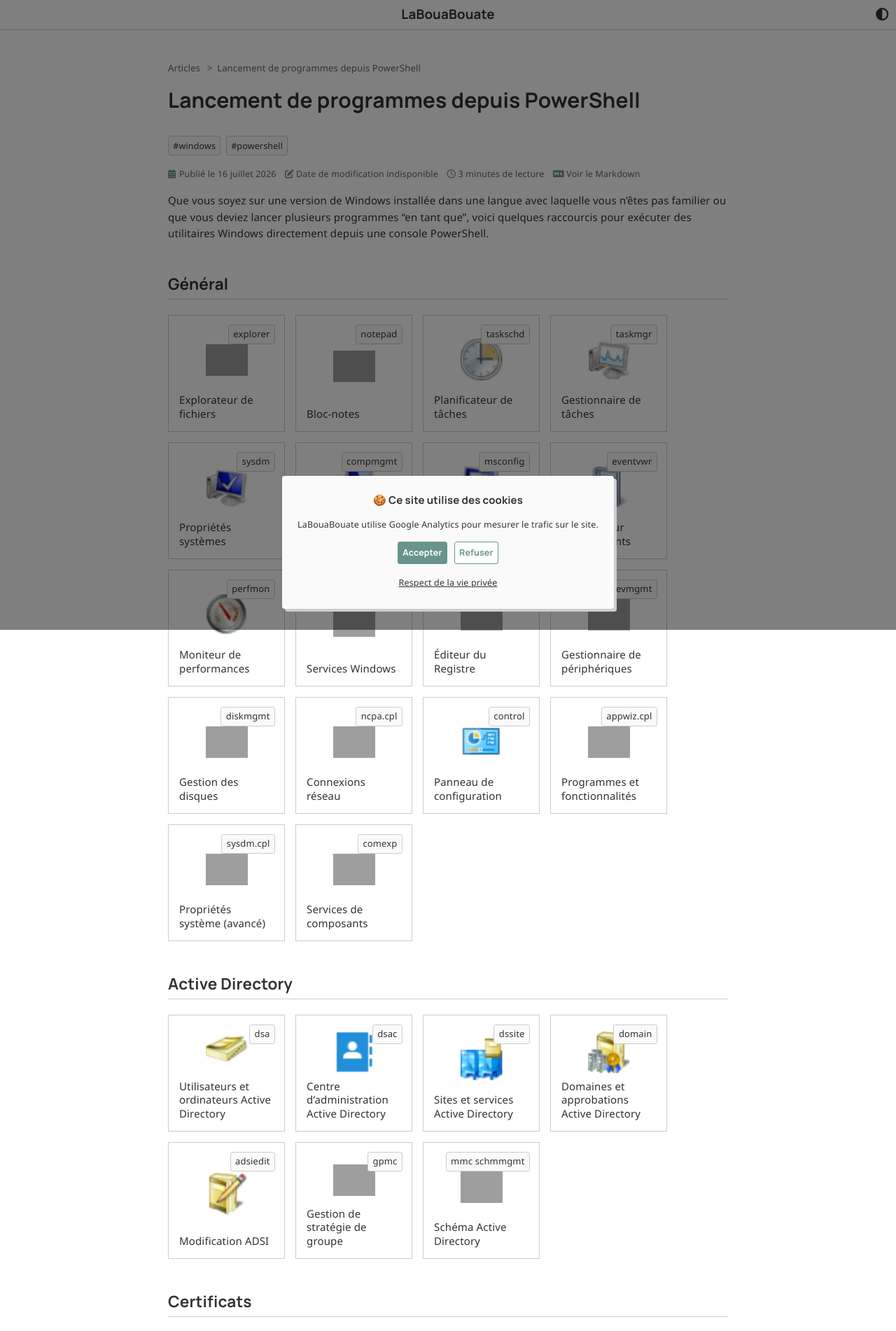
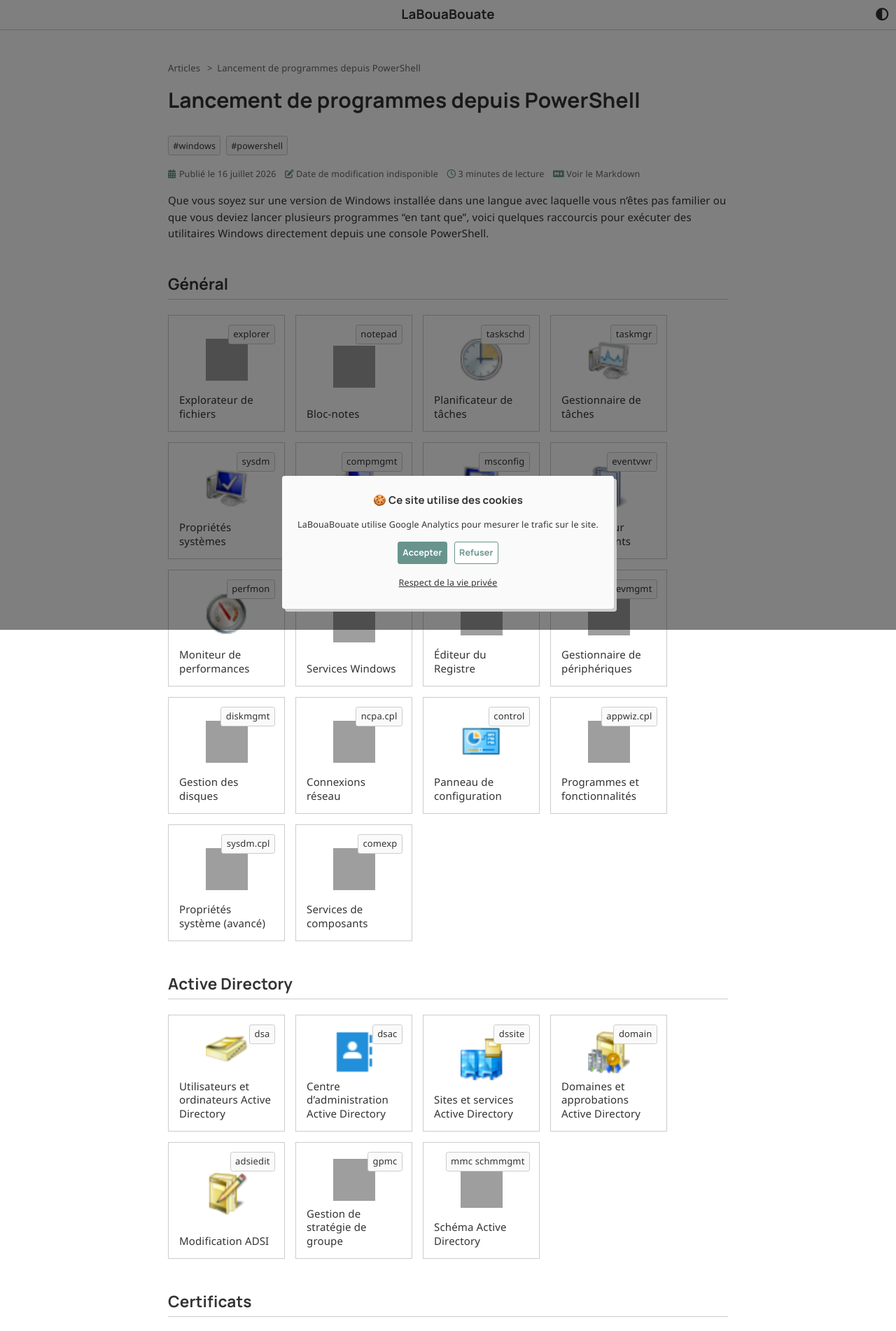
Before and after one commit to leobouard/leobouard.github.io, a Jekyll site: the page built from _posts/2026/2026-07-16-process-windows.md, in a window 1280 px wide. Shown: the top 1902 px of the page at 70% size. Built offline with Jekyll 4.4.1, drawn with Linux system fonts in a browser that asks for light colours; nearby versions of some CDN libraries; some web fonts are replaced; comment, search, counter and statistics services are not loaded; grey boxes are pictures that could not be loaded.

Commit message:
Update windows-shortcut.scss

```diff
--- a/_sass/windows-shortcut.scss
+++ b/_sass/windows-shortcut.scss
@@ -13,6 +13,8 @@ div.windows-shortcut {
 div.windows-shortcut img {
   width: 4em;
   margin: auto;
+  aspect-ratio: 1;
+  overflow: hidden;
 }
 
 div.windows-shortcut p {
```
